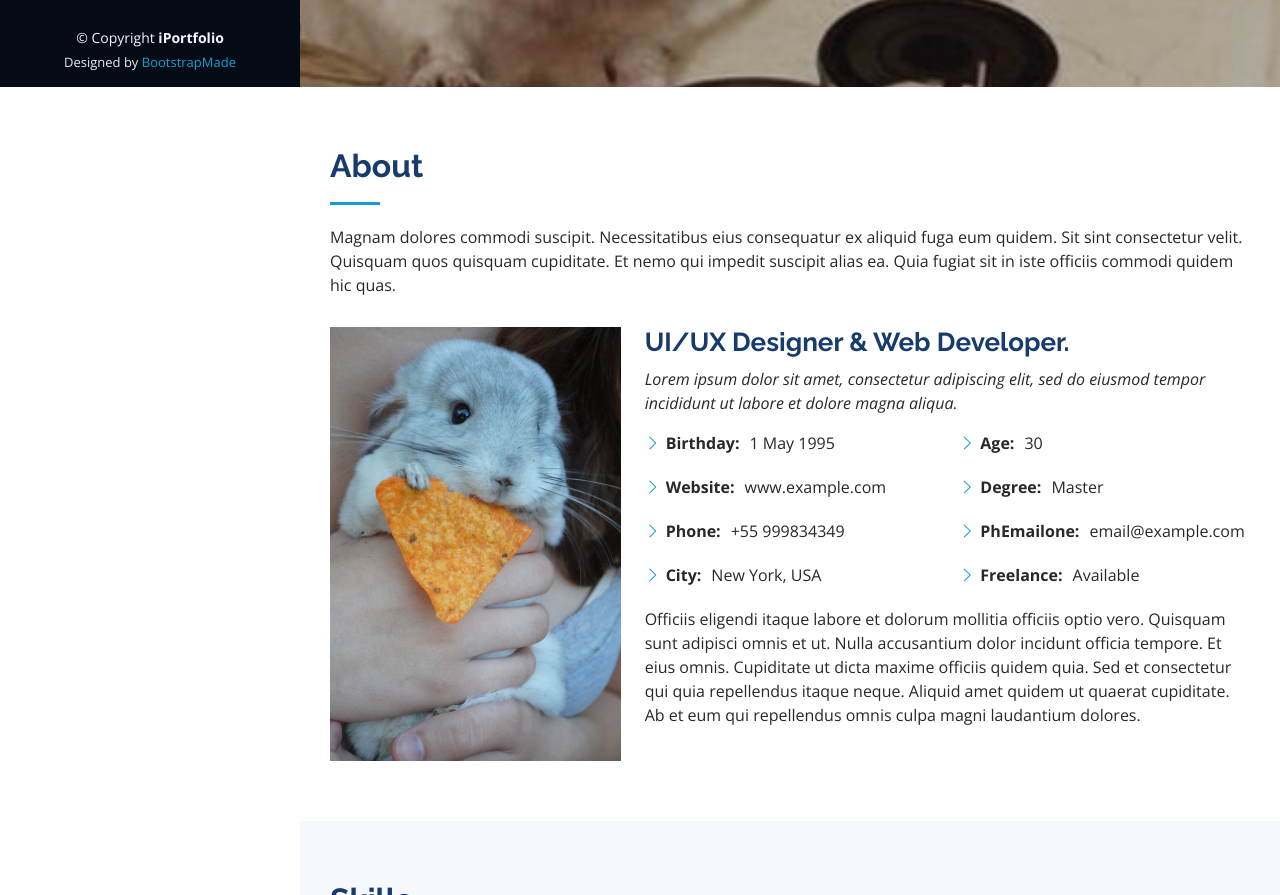
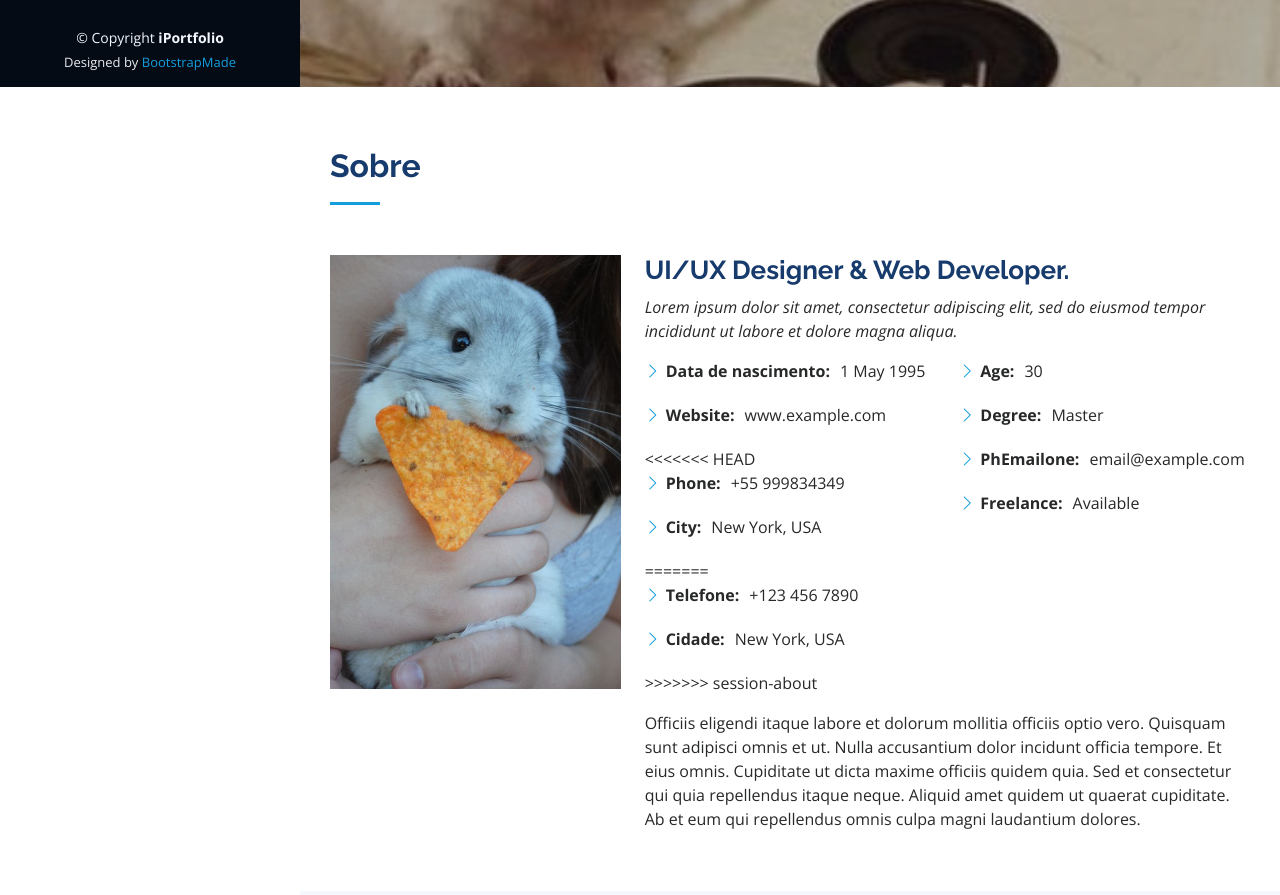
Before and after one commit to ShiraRawr/Portif-lio, a plain HTML site: page index.html in a window 1280 px wide. Shown: the part 713-1608 px from the top of the page. Drawn offline with nearby package versions, Linux system fonts and the light colour scheme.

Commit message:
nao sei oq aconteceu

```diff
--- a/index.html
+++ b/index.html
@@ -84,8 +84,7 @@
       <div class="container">
 
         <div class="section-title">
-          <h2>About</h2>
-          <p>Magnam dolores commodi suscipit. Necessitatibus eius consequatur ex aliquid fuga eum quidem. Sit sint consectetur velit. Quisquam quos quisquam cupiditate. Et nemo qui impedit suscipit alias ea. Quia fugiat sit in iste officiis commodi quidem hic quas.</p>
+          <h2>Sobre</h2>
         </div>
 
         <div class="row">
@@ -101,10 +100,15 @@
             <div class="row">
               <div class="col-lg-6">
                 <ul>
-                  <li><i class="bi bi-chevron-right"></i> <strong>Birthday:</strong> <span>1 May 1995</span></li>
+                  <li><i class="bi bi-chevron-right"></i> <strong>Data de nascimento:</strong> <span>1 May 1995</span></li>
                   <li><i class="bi bi-chevron-right"></i> <strong>Website:</strong> <span>www.example.com</span></li>
+<<<<<<< HEAD
                   <li><i class="bi bi-chevron-right"></i> <strong>Phone:</strong> <span>+55 999834349</span></li>
                   <li><i class="bi bi-chevron-right"></i> <strong>City:</strong> <span>New York, USA</span></li>
+=======
+                  <li><i class="bi bi-chevron-right"></i> <strong>Telefone:</strong> <span>+123 456 7890</span></li>
+                  <li><i class="bi bi-chevron-right"></i> <strong>Cidade:</strong> <span>New York, USA</span></li>
+>>>>>>> session-about
                 </ul>
               </div>
               <div class="col-lg-6">
```
